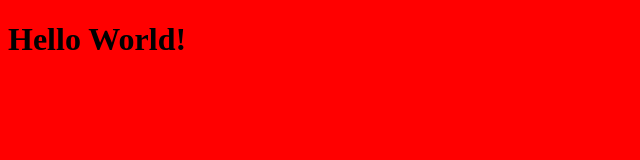
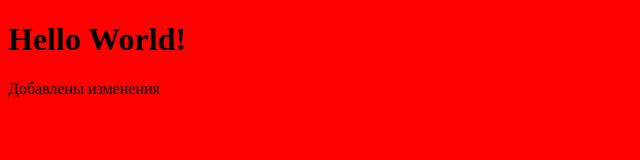
Before and after one commit to lexahell/project, a plain HTML site: page index.html in a window 1280 px wide. Shown: the whole page, without its empty margins (0-640 px from the left). Drawn offline with Linux system fonts and the light colour scheme.

Commit message:
Добавлен div в index.html

```diff
--- a/index.html
+++ b/index.html
@@ -6,5 +6,6 @@
   </head>
   <body>
     <h1>Hello World!</h1>
+    <div>Добавлены изменения</div>
   </body>
 </html>
```
